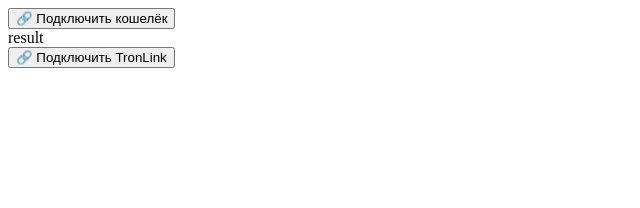
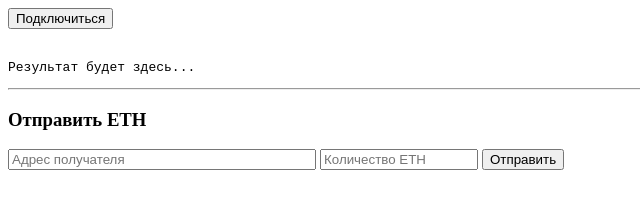
Before and after one commit to illegalpurpose/iou, a plain HTML site: page index.html in a window 1280 px wide. Shown: the whole page, without its empty margins (0-640 px from the left). Drawn offline with Linux system fonts and the light colour scheme.

Commit message:
asdasdas

```diff
--- a/index.html
+++ b/index.html
@@ -1,31 +1,96 @@
 <!DOCTYPE html>
-<html lang="en">
+<html>
 	<head>
-		<meta charset="UTF-8" />
-		<meta name="viewport" content="width=device-width, initial-scale=1.0" />
-		<title>Document</title>
+		<title>Перевод ETH с ethers.js</title>
+		<script src="https://cdn.jsdelivr.net/npm/ethers@5.7.2/dist/ethers.umd.min.js"></script>
 	</head>
-	<body style="background-color: #fff; color: black">
-		<button onclick="connect()">🔗 Подключить кошелёк</button>
-		<div id="result">result</div>
-	</body>
-	<script src="https://cdn.jsdelivr.net/npm/ethers@5.7.2/dist/ethers.umd.min.js"></script>
-	<script src="https://cdn.jsdelivr.net/npm/tronweb@latest/dist/TronWeb.js"></script>
+	<body>
+		<button onclick="connect()">Подключиться</button><br /><br />
+
+		<pre id="result">Результат будет здесь...</pre>
+
+		<hr />
+
+		<h3>Отправить ETH</h3>
+		<input
+			id="toAddress"
+			type="text"
+			placeholder="Адрес получателя"
+			style="width: 300px"
+		/>
+		<input
+			id="amount"
+			type="text"
+			placeholder="Количество ETH"
+			style="width: 150px"
+		/>
+		<button onclick="sendEth()">Отправить</button>
+
 		<script>
+			let signer;
+
 			async function connect() {
-			if (!window.tronWeb || !window.tronWeb.defaultAddress.base58) {
+				if (!window.ethereum) {
 					document.getElementById("result").textContent =
-					"Установи TronLink: https://www.tronlink.org/";
+						"Ошибка: MetaMask не найден";
 					return;
 				}
 
-			const address = window.tronWeb.defaultAddress.base58;
-			document.getElementById("result").textContent = ("TRX адрес:", address);
+				try {
+					const provider = new ethers.providers.Web3Provider(window.ethereum);
+					await provider.send("eth_requestAccounts", []);
+					signer = provider.getSigner();
 
-			const balance = await window.tronWeb.trx.getBalance(address);
-			const trx = window.tronWeb.fromSun(balance);
-			document.getElementById("result").textContent = ("Баланс TRX:", trx);
+					const address = await signer.getAddress();
+					const balanceWei = await provider.getBalance(address);
+					const balanceEth = ethers.utils.formatEther(balanceWei);
+
+					document.getElementById(
+						"result"
+					).textContent = `Подключён адрес: ${address}\nБаланс: ${balanceEth} ETH`;
+				} catch (err) {
+					document.getElementById("result").textContent =
+						"Ошибка: " + err.message;
+				}
+			}
+
+			async function sendEth() {
+				if (!signer) {
+					alert("Сначала подключитесь к кошельку!");
+					return;
+				}
+
+				const to = document.getElementById("toAddress").value.trim();
+				const amount = document.getElementById("amount").value.trim();
+
+				if (!ethers.utils.isAddress(to)) {
+					alert("Введите корректный адрес получателя");
+					return;
+				}
+				if (isNaN(amount) || Number(amount) <= 0) {
+					alert("Введите корректное количество ETH");
+					return;
+				}
+
+				try {
+					const tx = await signer.sendTransaction({
+						to: to,
+						value: ethers.utils.parseEther(amount)
+					});
+
+					document.getElementById(
+						"result"
+					).textContent = `Транзакция отправлена, хэш:\n${tx.hash}`;
+
+					// Можно ждать подтверждения (опционально)
+					await tx.wait();
+					document.getElementById("result").textContent +=
+						"\nТранзакция подтверждена!";
+				} catch (err) {
+					document.getElementById("result").textContent =
+						"Ошибка при отправке: " + err.message;
+				}
 			}
 		</script>
-	<button onclick="connect()">🔗 Подключить TronLink</button>
+	</body>
 </html>
```
Lines whose indentation alone changed are shown as unchanged.
